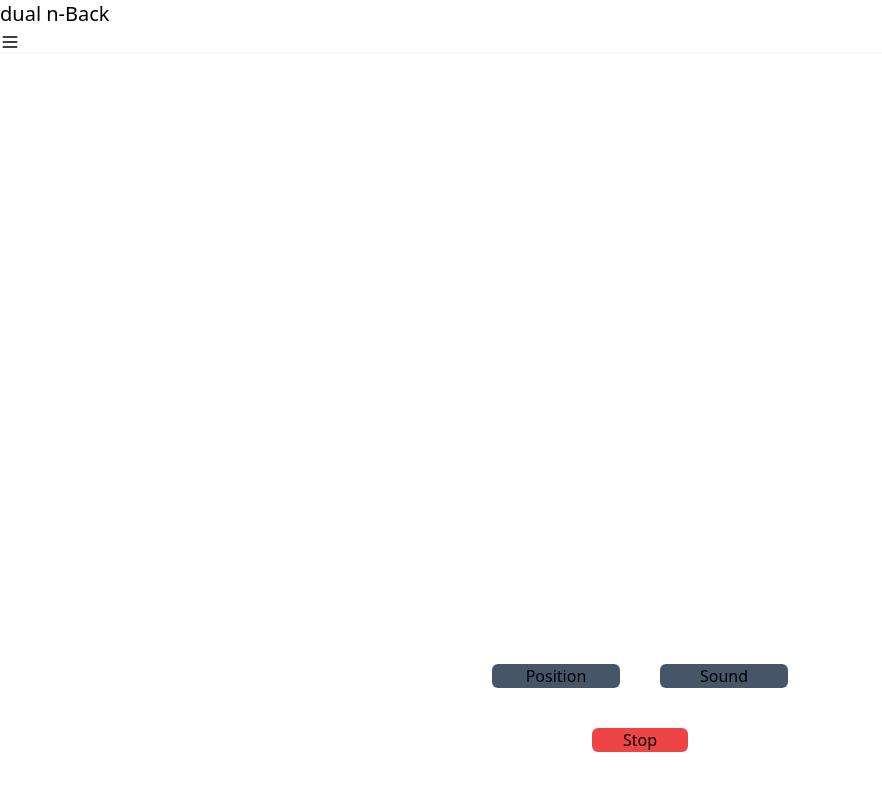
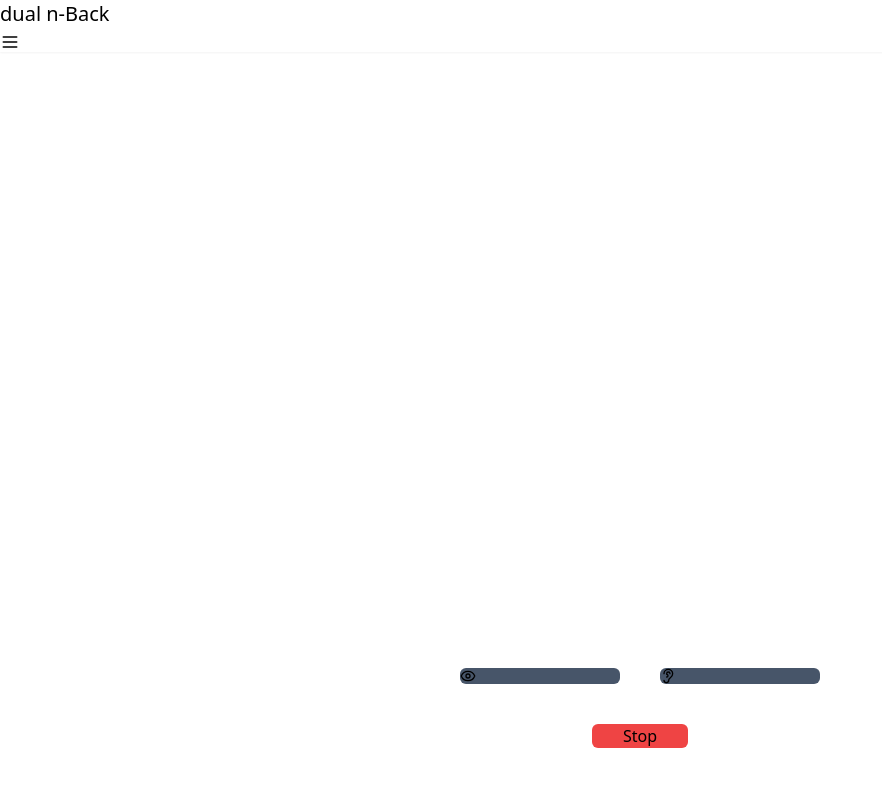
Before and after one commit to ikeWasHere/dual-n-back, a React (Vite) app in the folder frontend/: page / in a window 1280 px wide. Both pictures are taken after a click on the button "Play". Shown: the top 790 px of the page, without its empty margins (0-882 px from the left). Built offline with nearby package versions, Linux system fonts and the light colour scheme.

Commit message:
add readme

```diff
--- a/frontend/src/components/Results.jsx
+++ b/frontend/src/components/Results.jsx
@@ -1,23 +1,27 @@
-const ScoreColumn = ({ label, data }) => (
-  <div className="text-center">
-    <p className="text-3xl font-bold">{data.pct !== null ? `${data.pct}%` : "—"}</p>
-    <p className="text-sm text-gray-400">{label}</p>
-    <p className="text-xs text-gray-500 mt-1">
+const ScoreStrip = ({ label, data }) => (
+  <div className="flex items-baseline gap-2 sm:gap-3 flex-wrap">
+    <span className="text-sm text-gray-400 whitespace-nowrap">{label}</span>
+    <span className="text-2xl font-bold tabular-nums">
+      {data.pct !== null ? `${data.pct}%` : "—"}
+    </span>
+    <span className="text-xs text-gray-500 tabular-nums">
       {data.hits}/{data.matches} caught
-    </p>
+    </span>
   </div>
 );
 
 const Results = ({ gameResult, startGame }) => {
   return (
-    <div className="flex flex-col items-center gap-4 bg-base-200 rounded-xl p-8 min-w-72">
-      <h2 className="text-xl font-bold">Results</h2>
-      <div className="flex gap-10">
-        <ScoreColumn label="Position" data={gameResult.position} />
-        <ScoreColumn label="Sound" data={gameResult.audio} />
+    <div className="flex flex-wrap items-center justify-center gap-x-8 gap-y-2 bg-base-200 rounded-xl px-6 py-3 max-w-3xl w-full">
+      <h2 className="text-lg font-semibold shrink-0">Results</h2>
+      <div className="flex flex-wrap items-center gap-x-8 gap-y-1">
+        <ScoreStrip label="Position" data={gameResult.position} />
+        <ScoreStrip label="Sound" data={gameResult.audio} />
       </div>
-
-      <button className="btn btn-ghost bg-green-500 w-32 rounded-md mt-2" onClick={startGame}>
+      <button
+        className="btn btn-ghost bg-green-500 rounded-md px-5 min-h-0 h-10 shrink-0"
+        onClick={startGame}
+      >
         Play Again
       </button>
     </div>
--- a/frontend/src/pages/HomePage.jsx
+++ b/frontend/src/pages/HomePage.jsx
@@ -1,4 +1,5 @@
 import { useRef, useState, useCallback } from "react";
+import { EarIcon, EyeIcon } from "lucide-react";
 
 import Navbar from "../components/Navbar";
 import Tile from "../components/Tile";
@@ -90,16 +91,16 @@ const HomePage = () => {
             <>
               <div className="flex items-center gap-10">
                 <button
-                  className={`btn btn-ghost w-32 rounded-md transition-colors duration-300 ${btnStyle("position")}`}
+                  className={`btn btn-ghost w-40 rounded-md transition-colors duration-300 ${btnStyle("position")}`}
                   onClick={() => handleResponse("position")}
                 >
-                  Position
+                  <EyeIcon className="w-4 h-4" />
                 </button>
                 <button
-                  className={`btn btn-ghost w-32 rounded-md transition-colors duration-300 ${btnStyle("audio")}`}
+                  className={`btn btn-ghost w-40 rounded-md transition-colors duration-300 ${btnStyle("audio")}`}
                   onClick={() => handleResponse("audio")}
                 >
-                  Sound
+                  <EarIcon className="w-4 h-4" />
                 </button>
               </div>
               <button className="btn btn-ghost bg-red-500 w-24 rounded-md" onClick={stopGame}>
```
Also changed, not shown: 1 other file (tests, documents, lock files or other folders).
